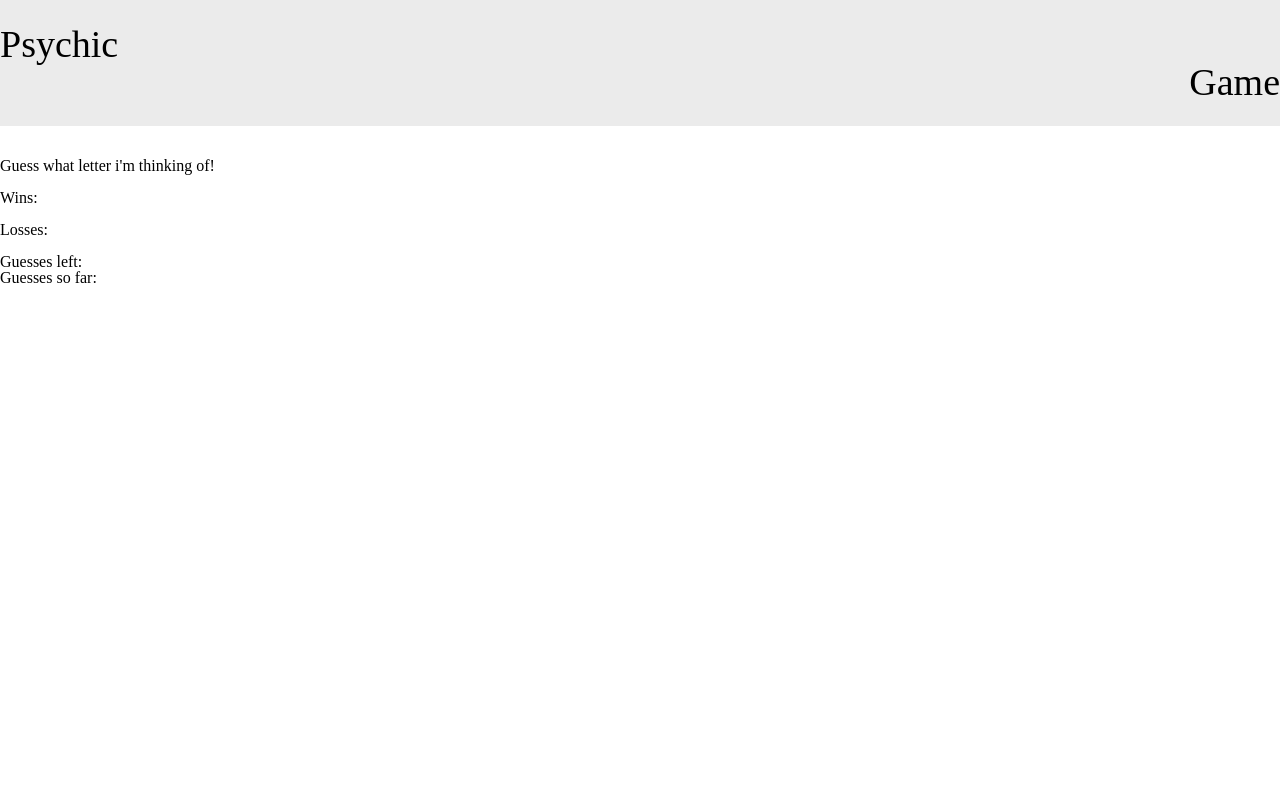
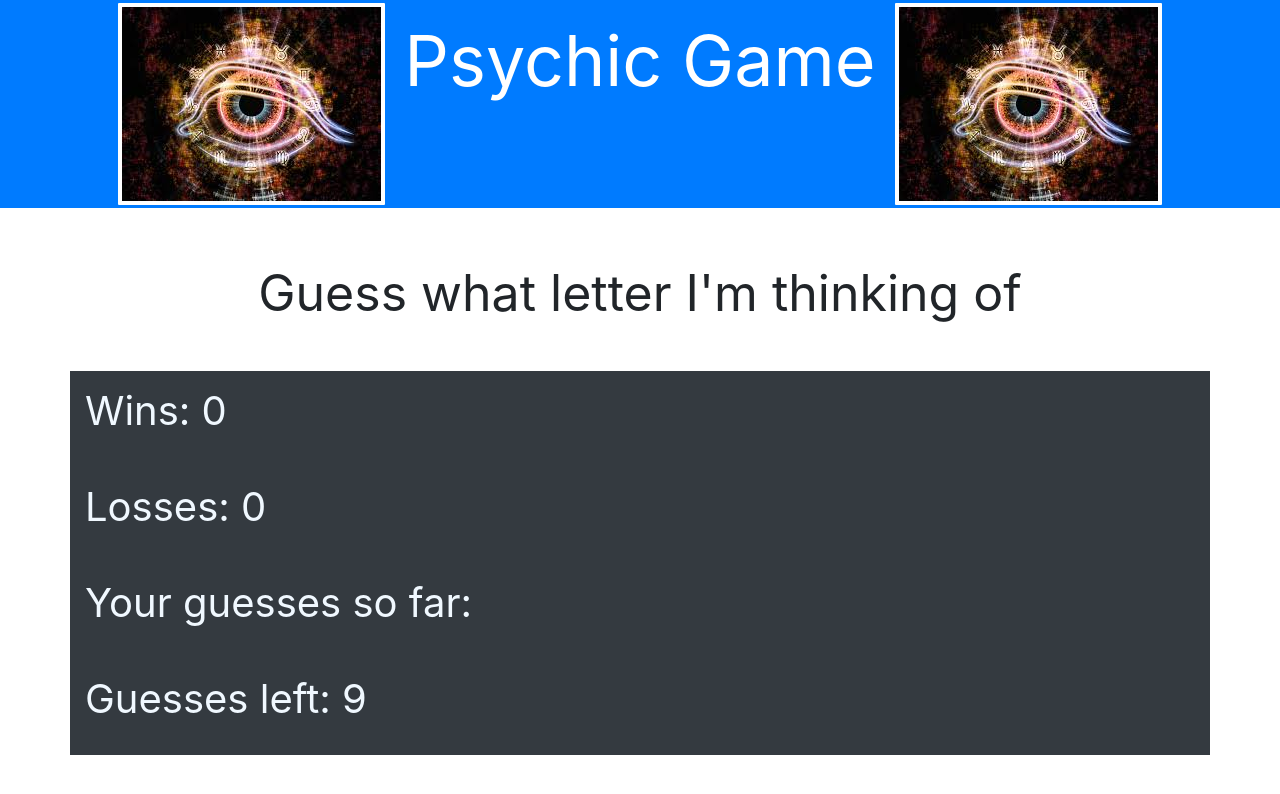
Before and after one commit to Eric-Johnston/Psychic-Game, a plain HTML site: page index.html in a window 1280 px wide. Drawn offline with nearby package versions, Linux system fonts and the light colour scheme.

Commit message:
Working in html!

```diff
--- a/assets/css/reset.css
+++ /dev/null
@@ -1,48 +0,0 @@
-/* http://meyerweb.com/eric/tools/css/reset/
-   v2.0 | 20110126
-   License: none (public domain)
-*/
-
-html, body, div, span, applet, object, iframe,
-h1, h2, h3, h4, h5, h6, p, blockquote, pre,
-a, abbr, acronym, address, big, cite, code,
-del, dfn, em, img, ins, kbd, q, s, samp,
-small, strike, strong, sub, sup, tt, var,
-b, u, i, center,
-dl, dt, dd, ol, ul, li,
-fieldset, form, label, legend,
-table, caption, tbody, tfoot, thead, tr, th, td,
-article, aside, canvas, details, embed,
-figure, figcaption, footer, header, hgroup,
-menu, nav, output, ruby, section, summary,
-time, mark, audio, video {
-	margin: 0;
-	padding: 0;
-	border: 0;
-	font-size: 100%;
-	font: inherit;
-	vertical-align: baseline;
-}
-/* HTML5 display-role reset for older browsers */
-article, aside, details, figcaption, figure,
-footer, header, hgroup, menu, nav, section {
-	display: block;
-}
-body {
-	line-height: 1;
-}
-ol, ul {
-	list-style: none;
-}
-blockquote, q {
-	quotes: none;
-}
-blockquote:before, blockquote:after,
-q:before, q:after {
-	content: '';
-	content: none;
-}
-table {
-	border-collapse: collapse;
-	border-spacing: 0;
-}
--- a/assets/css/style.css
+++ b/assets/css/style.css
@@ -1,12 +1,31 @@
-header{
-    padding: 25px 0 25px 0;
-    background-color: #ebebeb;
+.nav{
+    font-size: 70px;
+    float: none;
 }
-.psychic{
-    font-size: 38px;
-    text-align: left;
+.nav a{
+    color: white;
 }
-.game{
-    font-size: 38px;
-    text-align: right;
+.img{
+    border: solid #007bff;
 }
+.instruction{
+    font-size: 50px;
+}
+.winloss{
+    color: aliceblue;
+    background-color: #343a40;
+    font-size: 40px;
+    line-height: 80px;
+}
+.guess{
+    color: aliceblue;
+    background-color: #343a40;
+    font-size: 30px;
+    line-height: 80px;
+}
+.comp{
+    color: aliceblue;
+    background-color: #343a40;
+    font-size: 40px;
+    line-height: 80px;
+}
--- a/assets/javascript/game.js
+++ b/assets/javascript/game.js
@@ -5,22 +5,13 @@ var lettersAZ = ["a", "b" ,"c", "d", "e", "f", "g", "h", "i", "j", "k", "l", "m"
 var wins = 0;
 var losses = 0;
 var guessesLeft = 9;
-// Stores user guesses
 var guessesMade = [];
-// Which letter the user selects
 var userGuess = null;
-// Makes computer choose a letter and stores it in computer Choice
+// Makes computer choose a random letter
 var computerChoice = lettersAZ[Math.floor(Math.random() * lettersAZ.length)];
-console.log("Guess what letter i'm thinking of!")
-
-// Resets variables after win/loss
-var reset = function(){
-    guessesLeft = 9;
-    guessesSoFar = [];
-    computerChoice = [];
-}
-
-
+console.log("Guess what letter i'm thinking of!");
+console.log("Computer picked: " + computerChoice)
+console.log("----------------------------------");
 
 document.onkeyup = function(event){
     var userGuess = String.fromCharCode(event.keyCode).toLowerCase();
@@ -29,27 +20,35 @@ document.onkeyup = function(event){
         guessesLeft--;
         console.log("Guesses so far: " + guessesMade);
         console.log("Guesses left: " + guessesLeft);
-        console.log("-----------------");
-    }
+        console.log("----------------------------------");
+    };
 
     if (computerChoice == userGuess){
         wins++;
-        console.log("You won!");
         guessesLeft = 9;
         guessesMade = [];
-        console.log("Wins: " + wins + " Losses: " + losses + " GuessesLeft: " + guessesLeft + " Guesses so far: " + guessesMade + " Computer picked: " + computerChoice);
-        console.log("-------------")
-        reset();
-    }
+        computerChoice = lettersAZ[Math.floor(Math.random() * lettersAZ.length)];
+        console.log("You won!");
+        console.log("Wins: " + wins + " Losses: " + losses);
+        console.log("----------------------------------")
+        console.log("Guess what letter i'm thinking of!");
+        console.log("Computer picked: " + computerChoice);
+        console.log("----------------------------------");
+    };
 
     if(guessesLeft == 0){
         losses++;
-        console.log("You lost");
         guessesLeft = 9;
         guessesMade = [];
         computerChoice = lettersAZ[Math.floor(Math.random() * lettersAZ.length)];
-        console.log("Wins: " + wins + " Losses: " + losses + " GuessesLeft: " + guessesLeft + " Guesses so far: " + guessesMade + " Computer picked: " + computerChoice);
-        console.log("-------------")
-        reset();
-    }
+        console.log("You lost");
+        console.log("Wins: " + wins + " Losses: " + losses);
+        console.log("----------------------------------");
+        console.log("Guess what letter i'm thinking of!");
+        console.log("Computer picked: " + computerChoice);
+        console.log("----------------------------------");
+    };
+
+    var html = "<p>Wins: " + wins + "<p>Losses: " + losses + "<p>Your guesses so far: " + guessesMade + "<p>Guesses left: " + guessesLeft;
+    document.querySelector("#game").innerHTML = html;
 }
--- a/index.html
+++ b/index.html
@@ -2,43 +2,46 @@
 <html lang="en-us">
 <head>
     <meta charset="UTF-8">
-    <!-- Stylesheets -->
-    <link rel="stylesheet" type="text/css" href="assets/css/reset.css">
+    <!-- Stylesheet & Bootstrap -->
+    <link rel="stylesheet" href="https://stackpath.bootstrapcdn.com/bootstrap/4.1.0/css/bootstrap.min.css" integrity="sha384-9gVQ4dYFwwWSjIDZnLEWnxCjeSWFphJiwGPXr1jddIhOegiu1FwO5qRGvFXOdJZ4" crossorigin="anonymous">
     <link rel="stylesheet" type="text/css" href="assets/css/style.css">
     <!-- Javascript -->
     <script type="text/javascript" src="assets/javascript/game.js"></script>
     <title>Psychic Game</title>
 </head>
 <body>
-<header>
-    <h1>
-        <p class="psychic">
-            Psychic
-        </p>
-        <p class="game">
-            Game
-        </p>
-    </h1>
-</header>
+<ul class="nav navbar-expand-md navbar-dark bg-primary justify-content-center">
+    <img src="assets/images/psychic.jpg" alt="psychic" class="img-thumbnail img">
+    <li class="nav-item">
+        <a class="nav-link active" href="index.html">Psychic Game</a>
+    </li>
+    <img src="assets/images/psychic.jpg" alt="psychic" class="img-thumbnail img">
+</ul>
 <br>
 <br>
-<h3>
-    Guess what letter i'm thinking of!
-</h3>
-<br>
-<div class="wins">
-    <p>Wins:</p>
-</div>
-<br>
-<div class="losses">
-    <p>Losses:</p>
-</div>
-<br>
-<div class="left">
-    <p>Guesses left:</p>
-</div>
-<div class="soFar">
-    <p>Guesses so far:</p>
+<div class="container">
+    <div class="row instruction">
+        <div class="col-lg-12">
+            <p class="text-center">Guess what letter I'm thinking of</p>
+        </div>
+    </div>
+    <br>
+    <div class="row winloss">
+        <div class="col-lg-12" id="game">
+            <p class="text-left">
+                Wins: 0
+            </p>
+            <p class="text-left">
+                Losses: 0
+            </p>
+            <p class="text-left">
+                Your guesses so far:
+            </p>
+            <p class="text-left">
+                Guesses left: 9
+            </p>
+        </div>
+    </div>
 </div>
 </body>
 </html>
```
